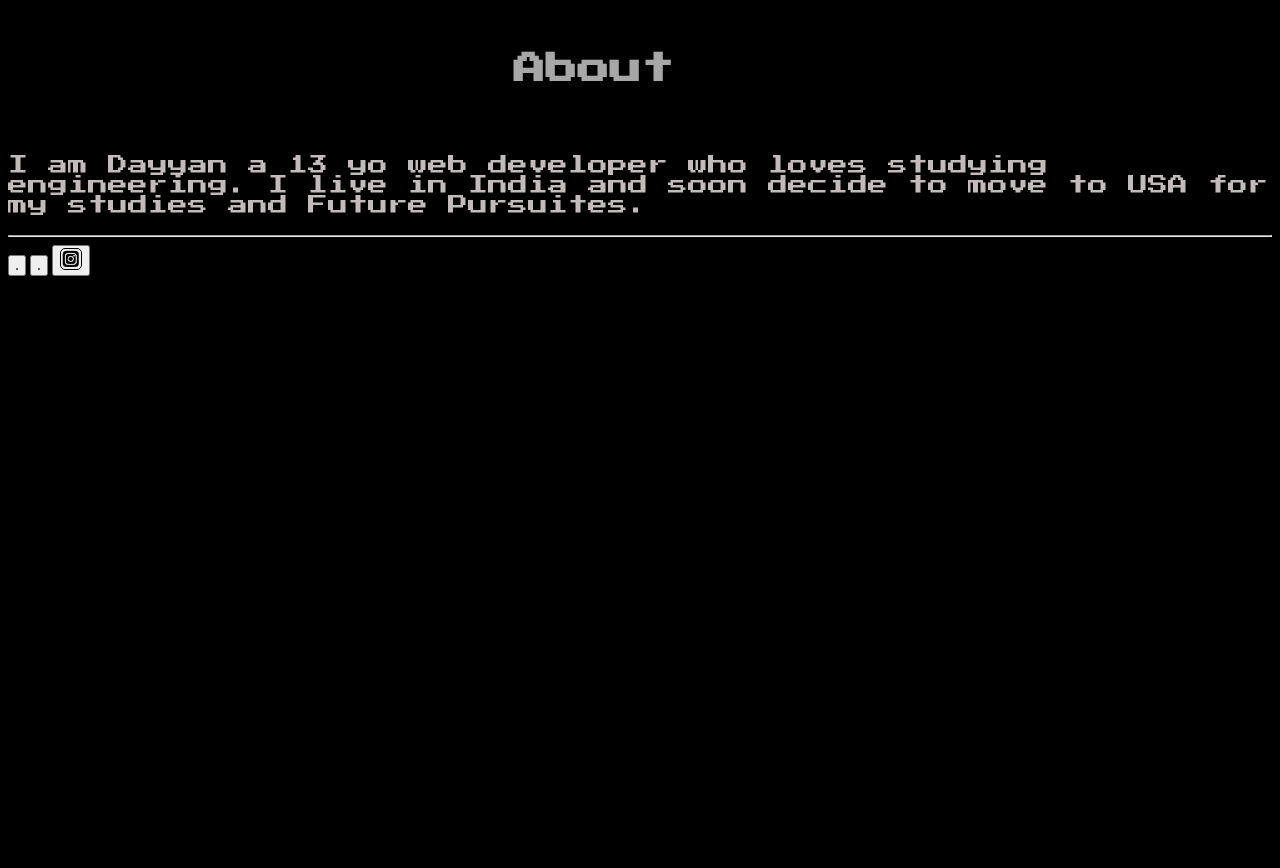
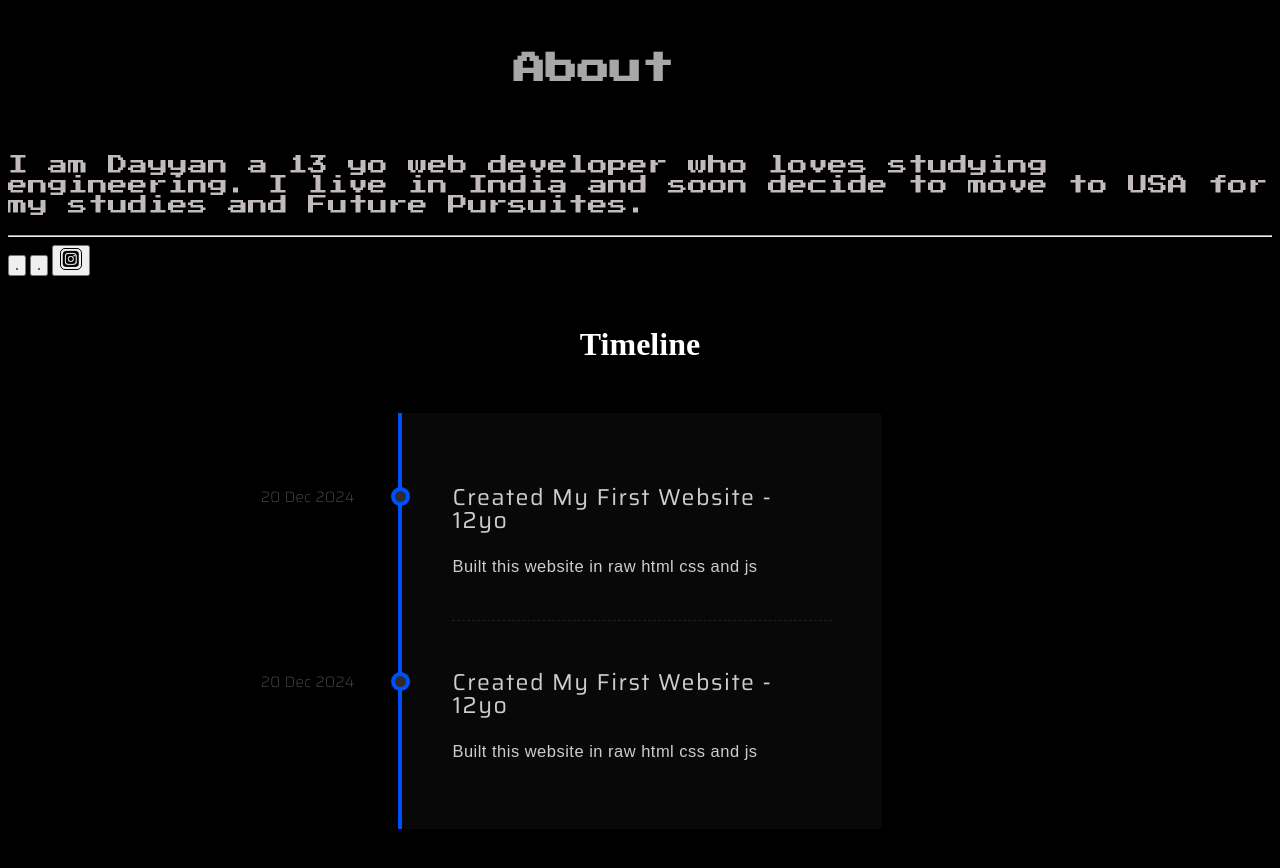
Before and after one commit to dayyanw/info.me, a plain HTML site: page index.html in a window 1280 px wide. Shown: the part 790-1658 px from the top of the page. Before the commit the page ends 1074 px from the top, so only its background shows below. Drawn offline with Linux system fonts and the light colour scheme; a web font is replaced by a local one.

Commit message:
Update index.html

```diff
--- a/index.html
+++ b/index.html
@@ -30,6 +30,8 @@
                 lastScrollTop = currentScroll <= 0 ? 0 : currentScroll;
             });
         });
+
+
     </script>
 
         <link rel="stylesheet" href="dayyan.css">
@@ -37,6 +39,7 @@
         <link rel="preconnect" href="https://fonts.gstatic.com" crossorigin>
         <link href="https://fonts.googleapis.com/css2?family=Press+Start+2P&display=swap" rel="stylesheet">
         <link rel="stylesheet" href="https://cdnjs.cloudflare.com/ajax/libs/font-awesome/5.15.4/css/all.min.css">
+        <link rel="stylesheet" href="timelinecss.css">
 
     <title>Dayyan</title>
 </head>
@@ -58,9 +61,43 @@
     <h1 class="about">About</h1>
     <p id="paraGraph"> I am Dayyan a 13 yo web developer who loves studying engineering. I live in India and soon decide to move to USA for my studies and Future Pursuites. <br>
     <hr>
+
+
+
         <a target="_blank" href="https://www.youtube.com/@aDayyanWani"><button><img id="about1" src="youtube img.png" alt=""></button></a>
         <a target="_blank"  href="https://x.com/DayyanWani"><button><img id="about2" src="X image.jpeg" alt=""></button></a>
         <a target="_blank"  href="https://www.instagram.com/dayyanwani/"><button><img id="about3" src="Emblem-Instagram-removebg-preview.png" alt=""></button></a>
+
+        <!-- <div class="notes">
+            <div class="vertical-line"></div>
+            <textarea class="notes" placeholder="Write your notes here..."></textarea>
+        </div>
+        <div class="notes">
+            <div class="vertical-line"></div>
+            <textarea class="notes" placeholder="Write your notes here..."></textarea>
+        </div> -->
+
+        <!-- TIME LINE -->
+
+        <div id="timeline-content">
+            <h1>Timeline</h1>
+
+            <ul class="timeline">
+
+              <li class="event" data-date="20 Dec 2024">
+                <h3>Created My First Website - 12yo</h3>
+                <p>Built this website in raw html css and js</p>
+              </li>
+              <li class="event" data-date="20 Dec 2024">
+                <h3>Created My First Website - 12yo</h3>
+                <p>Built this website in raw html css and js</p>
+              </li>
+
+                </li>
+            </ul>
+          </div>
+
+
 </body>
 </html>
 
```
